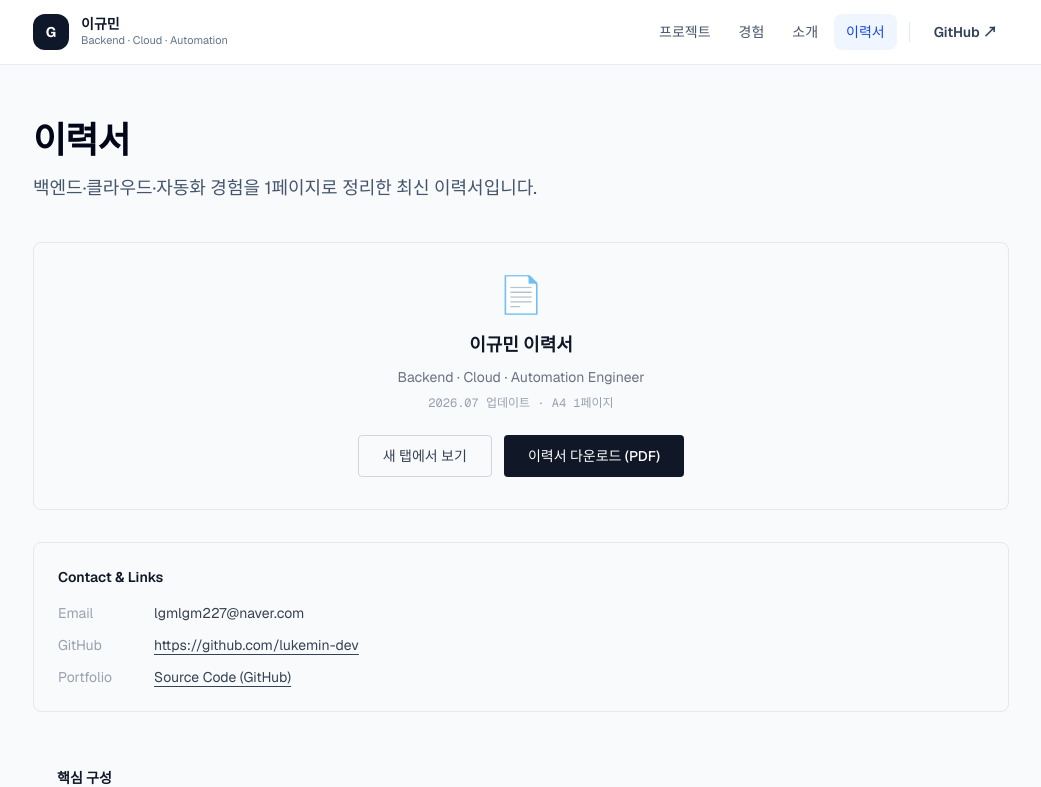
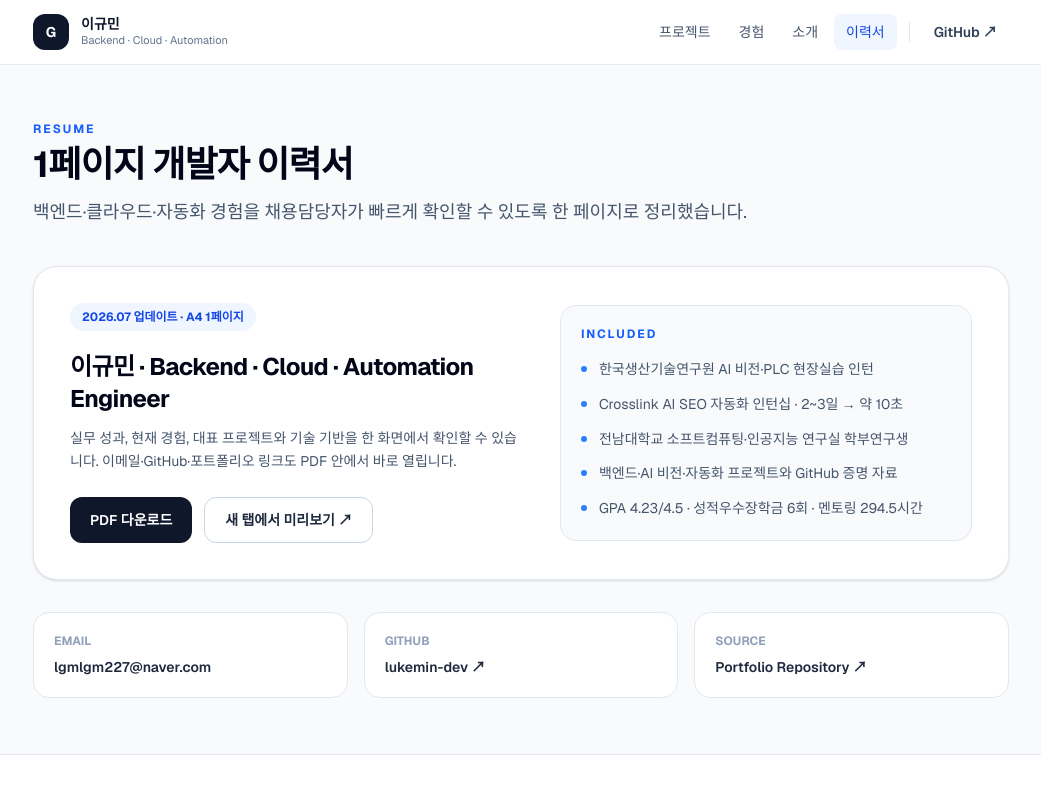
Before and after one commit to lukemin-dev/gyumin-archive, a Next.js app: page /resume in a window 1280 px wide. Shown: the top 787 px of the page, without its empty margins (119-1160 px from the left). Built offline with nearby package versions, Linux system fonts and the light colour scheme.

Commit message:
Redesign resume download page and refresh content

```diff
--- a/src/app/resume/page.tsx
+++ b/src/app/resume/page.tsx
@@ -6,107 +6,99 @@ export const metadata = {
   description: "이규민의 최신 1페이지 개발자 이력서를 확인하고 다운로드할 수 있습니다.",
 };
 
+const resumeHighlights = [
+  "한국생산기술연구원 AI 비전·PLC 현장실습 인턴",
+  "Crosslink AI SEO 자동화 인턴십 · 2~3일 → 약 10초",
+  "전남대학교 소프트컴퓨팅·인공지능 연구실 학부연구생",
+  "백엔드·AI 비전·자동화 프로젝트와 GitHub 증명 자료",
+  "GPA 4.23/4.5 · 성적우수장학금 6회 · 멘토링 294.5시간",
+];
+
 export default function ResumePage() {
   return (
     <div>
       <PageHeader
-        title="이력서"
-        description="백엔드·클라우드·자동화 경험을 1페이지로 정리한 최신 이력서입니다."
+        eyebrow="Resume"
+        title="1페이지 개발자 이력서"
+        description="백엔드·클라우드·자동화 경험을 채용담당자가 빠르게 확인할 수 있도록 한 페이지로 정리했습니다."
       />
 
-      <div className="border border-gray-200 rounded-lg p-8">
-        <div className="text-center">
-          <div className="text-4xl mb-4" aria-hidden="true">
-            📄
-          </div>
-          <h2 className="text-lg font-semibold text-gray-900 mb-2">
-            {profile.name} 이력서
+      <section className="overflow-hidden rounded-3xl border border-slate-200 bg-white shadow-sm">
+        <div className="grid gap-8 p-7 sm:p-9 lg:grid-cols-[1fr_0.9fr] lg:items-center">
+          <div>
+            <span className="inline-flex rounded-full bg-blue-50 px-3 py-1.5 text-xs font-bold text-blue-700">
+              2026.07 업데이트 · A4 1페이지
+            </span>
+            <h2 className="mt-5 text-2xl font-bold tracking-tight text-slate-950">
+              {profile.name} · {profile.title}
             </h2>
-          <p className="text-sm text-gray-500">{profile.title}</p>
-          <p className="mt-2 text-xs font-mono text-gray-400">
-            2026.07 업데이트 · A4 1페이지
+            <p className="mt-3 max-w-xl text-sm leading-relaxed text-slate-600">
+              실무 성과, 현재 경험, 대표 프로젝트와 기술 기반을 한 화면에서 확인할 수 있습니다.
+              이메일·GitHub·포트폴리오 링크도 PDF 안에서 바로 열립니다.
             </p>
 
-          <div className="mt-6 flex flex-col sm:flex-row justify-center gap-3">
+            <div className="mt-6 flex flex-col gap-3 sm:flex-row">
+              <a
+                href="/resume.pdf"
+                download
+                className="inline-flex items-center justify-center rounded-xl bg-slate-900 px-5 py-3 text-sm font-semibold text-white hover:bg-slate-800"
+              >
+                PDF 다운로드
+              </a>
               <a
                 href="/resume.pdf"
                 target="_blank"
                 rel="noopener noreferrer"
-              className="inline-flex items-center justify-center px-6 py-2.5 border border-gray-300 text-gray-700 text-sm font-medium rounded hover:bg-gray-50 transition-colors"
+                className="inline-flex items-center justify-center rounded-xl border border-slate-300 bg-white px-5 py-3 text-sm font-semibold text-slate-800 hover:bg-slate-50"
               >
-              새 탭에서 보기
-            </a>
-            <a
-              href="/resume.pdf"
-              download
-              className="inline-flex items-center justify-center px-6 py-2.5 bg-gray-900 text-white text-sm font-medium rounded hover:bg-gray-800 transition-colors"
-            >
-              이력서 다운로드 (PDF)
+                새 탭에서 미리보기 ↗
               </a>
             </div>
           </div>
-      </div>
 
-      <div className="mt-8 p-6 border border-gray-200 rounded-lg">
-        <h3 className="text-sm font-semibold text-gray-900 mb-4">
-          Contact & Links
-        </h3>
-        <div className="space-y-3 text-sm">
-          <div className="flex items-center gap-4">
-            <span className="text-gray-400 w-20">Email</span>
-            <a
-              href={`mailto:${profile.email}`}
-              className="text-gray-700 hover:text-black transition-colors"
-            >
-              {profile.email}
-            </a>
-          </div>
-          <div className="flex items-center gap-4">
-            <span className="text-gray-400 w-20">GitHub</span>
-            <a
-              href={profile.github}
-              target="_blank"
-              rel="noopener noreferrer"
-              className="text-gray-700 hover:text-black transition-colors underline underline-offset-4"
-            >
-              {profile.github}
-            </a>
-          </div>
-          {profile.portfolioRepo && (
-            <div className="flex items-center gap-4">
-              <span className="text-gray-400 w-20">Portfolio</span>
-              <a
-                href={profile.portfolioRepo}
-                target="_blank"
-                rel="noopener noreferrer"
-                className="text-gray-700 hover:text-black transition-colors underline underline-offset-4"
-              >
-                Source Code (GitHub)
-              </a>
-            </div>
-          )}
-        </div>
-      </div>
-
-      <div className="mt-8 p-6 bg-gray-50 rounded-lg">
-        <h3 className="text-sm font-semibold text-gray-900 mb-3">
-          핵심 구성
-        </h3>
-        <ul className="text-sm text-gray-600 space-y-2">
-          {[
-            "한국생산기술연구원 자율주행 연구 현장실습",
-            "Crosslink AI SEO 자동화 인턴십과 2~3일 → 약 10초 성과",
-            "백엔드·IoT·자동화 프로젝트와 GitHub 증명 자료",
-            "GPA 4.23/4.5, 장학 및 전공 기반",
-            "294.5시간 멘토링과 병역 사항",
-          ].map((item) => (
-            <li key={item} className="flex items-start gap-2">
-              <span className="text-gray-400 mt-0.5">—</span>
-              {item}
+          <div className="rounded-2xl border border-slate-200 bg-slate-50 p-5">
+            <p className="text-xs font-bold uppercase tracking-[0.16em] text-blue-600">
+              Included
+            </p>
+            <ul className="mt-4 space-y-3 text-sm leading-relaxed text-slate-600">
+              {resumeHighlights.map((item) => (
+                <li key={item} className="flex gap-3">
+                  <span className="mt-2 h-1.5 w-1.5 shrink-0 rounded-full bg-blue-500" aria-hidden="true" />
+                  <span>{item}</span>
                 </li>
               ))}
             </ul>
           </div>
         </div>
+      </section>
+
+      <section className="mt-8 grid gap-4 sm:grid-cols-3">
+        <a
+          href={`mailto:${profile.email}`}
+          className="rounded-2xl border border-slate-200 bg-white p-5 hover:border-slate-300"
+        >
+          <p className="text-xs font-bold text-slate-400">EMAIL</p>
+          <p className="mt-2 break-all text-sm font-semibold text-slate-800">{profile.email}</p>
+        </a>
+        <a
+          href={profile.github}
+          target="_blank"
+          rel="noopener noreferrer"
+          className="rounded-2xl border border-slate-200 bg-white p-5 hover:border-slate-300"
+        >
+          <p className="text-xs font-bold text-slate-400">GITHUB</p>
+          <p className="mt-2 text-sm font-semibold text-slate-800">lukemin-dev ↗</p>
+        </a>
+        <a
+          href={profile.portfolioRepo}
+          target="_blank"
+          rel="noopener noreferrer"
+          className="rounded-2xl border border-slate-200 bg-white p-5 hover:border-slate-300"
+        >
+          <p className="text-xs font-bold text-slate-400">SOURCE</p>
+          <p className="mt-2 text-sm font-semibold text-slate-800">Portfolio Repository ↗</p>
+        </a>
+      </section>
+    </div>
   );
 }
```
Lines whose indentation alone changed are shown as unchanged.
